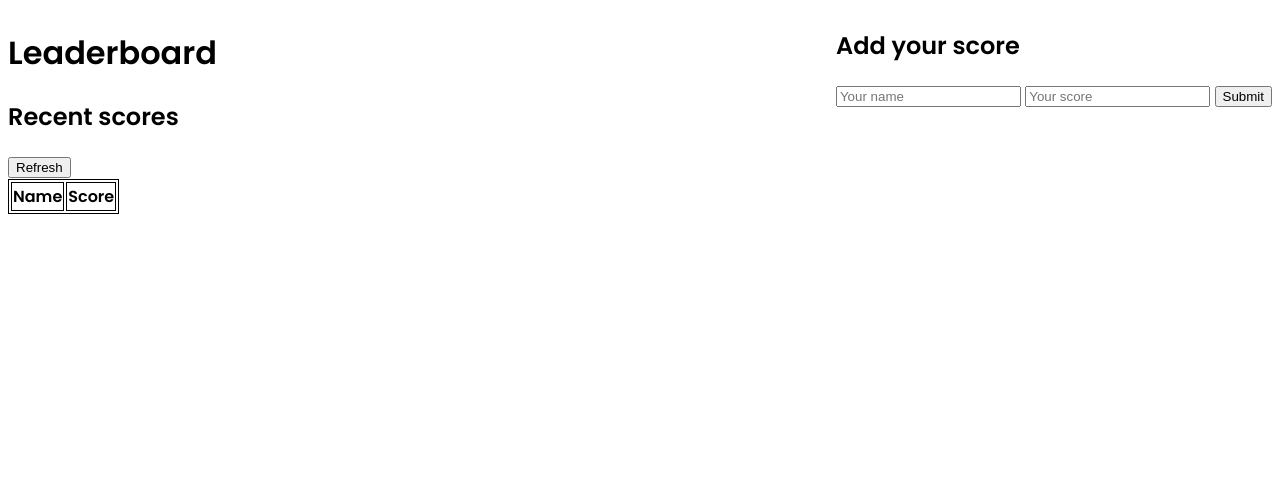
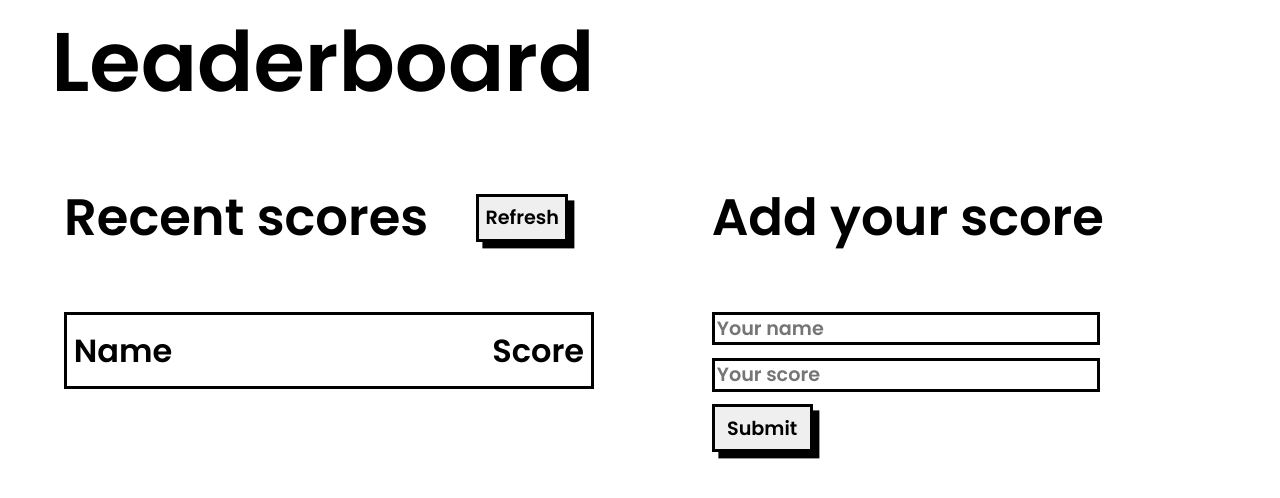
Before and after one commit to rudicarrilloypr/leaderboard-list, a website built with webpack: page src/index.html in a window 1280 px wide. Built offline with nearby package versions, Linux system fonts and the light colour scheme.

Commit message:
Add style and README file

```diff
--- a/src/index.html
+++ b/src/index.html
@@ -9,25 +9,35 @@
     <title>Leaderboard</title>
 </head>
 <body>
-    <div>
-        <h1>Leaderboard</h1>
-        <div>
-            <h2>Recent scores</h2>
-            <button>Refresh</button>
+    <header>
+        <div class="titleContainer">
+            <h1 class="titleMain">Leaderboard</h1>
+        </div>
+    </header>
+    <main class="app-container">
+        <div class="container">
+            <div class="header-container">
+                <h2 class="recent-scores-title">Recent scores</h2>
+                <button class="btn">Refresh</button>
+            </div>
             <table id="scoreTable">
-                <tr>
+                <tr class="table-entry">
                     <th>Name</th>
                     <th>Score</th>
                 </tr>
                 <!-- Scores will be inserted here -->
             </table>
         </div>
-    </div>
-    <div>
-        <h2>Add your score</h2>
-        <input type="text" id="nameInput" placeholder="Your name">
-        <input type="text" id="scoreInput" placeholder="Your score">
-        <button id="submitButton">Submit</button>
-    </div>
+        <div class="container">
+            <div class="header-container">
+                <h2 class="add-your-score-title">Add your score</h2>
+            </div>
+            <div class="input-container">
+                <input type="text" id="nameInput" placeholder="Your name">
+                <input type="text" id="scoreInput" placeholder="Your score">
+                <button id="submitButton" class="btn submit-button">Submit</button>
+            </div>
+        </div>
+    </main>
 </body>
 </html>
--- a/src/style.css
+++ b/src/style.css
@@ -1,11 +1,107 @@
+@import url('https://fonts.googleapis.com/css2?family=Poppins:ital,wght@0,400;0,500;0,600;0,700;1,400;1,500;1,600;1,700&display=swap');
+
+* {
+  font-family: 'Poppins', sans-serif;
+  font-size: 2.5vw;
+  font-weight: 600;
+}
+
 body {
-  font-family: 'Poppins', sans-serif;
+  box-sizing: border-box;
+  padding: 0 4vw;
+  margin: 0;
+}
+
+.app-container {
   display: flex;
   justify-content: space-between;
 }
 
-table,
-th,
-td {
-  border: 1px solid black;
+.container {
+  width: 45%;
 }
+
+.header-container {
+  display: flex;
+  justify-content: space-between;
+  align-items: center;
+}
+
+.titleMain {
+  display: inline;
+  font-size: 6.5vw;
+}
+
+.recent-scores-title,
+.add-your-score-title {
+  font-size: 4vw;
+}
+
+.btn {
+  display: inline-flex;
+  justify-content: center;
+}
+
+.table-entry {
+  display: flex;
+  justify-content: space-between;
+  align-items: center;
+  margin: 0.7vw 0.3vw;
+}
+
+.table-entry:nth-child(even) {
+  background-color: #e6e3e3; /* gris claro */
+}
+
+a {
+  text-decoration: none !important;
+  color: inherit;
+}
+
+li {
+  list-style: none;
+}
+
+.table-entry:nth-child(odd) {
+  background-color: #fff; /* blanco */
+}
+
+.container > * {
+  font-size: 2vw;
+  margin: 1vw;
+  font-weight: 600;
+}
+
+input {
+  width: 75%;
+  height: 2vw;
+  margin-bottom: 1vw;
+  border: black solid 0.3vw;
+  font-size: 1.5vw;
+  font-weight: 600;
+}
+
+#scoreTable {
+  border: black solid 0.3vw;
+  width: 100%;
+}
+
+button {
+  font-size: 1.5vw;
+  margin-top: 0;
+  padding: 0.5vw;
+  box-shadow: 0.5vw 0.5vw 0 0;
+  font-weight: 600;
+  border: black solid 0.3vw;
+}
+
+.submit-button {
+  width: 20%;
+  align-self: flex-start;
+}
+
+.input-container {
+  display: flex;
+  flex-direction: column;
+  justify-content: space-between;
+}
--- a/webpack.config.js
+++ b/webpack.config.js
@@ -1,4 +1,6 @@
 const path = require('path');
+// eslint-disable-next-line import/no-extraneous-dependencies
+const HtmlWebpackPlugin = require('html-webpack-plugin');
 
 module.exports = {
   entry: './src/index.js',
@@ -20,4 +22,17 @@ module.exports = {
       },
     ],
   },
+  plugins: [
+    new HtmlWebpackPlugin({
+      template: path.resolve(__dirname, 'src', 'index.html'),
+    }),
+  ],
+  devServer: {
+    static: {
+      directory: path.join(__dirname, 'dist'),
+      watch: true,
+    },
+    compress: true,
+    port: 8080,
+  },
 };
```
Also changed, not shown: package.json (+6 -2 lines), README.md (added), assets/rc-sd-logo.PNG (added), dist/index.html (added), dist/main.js (added), 1 other file.
